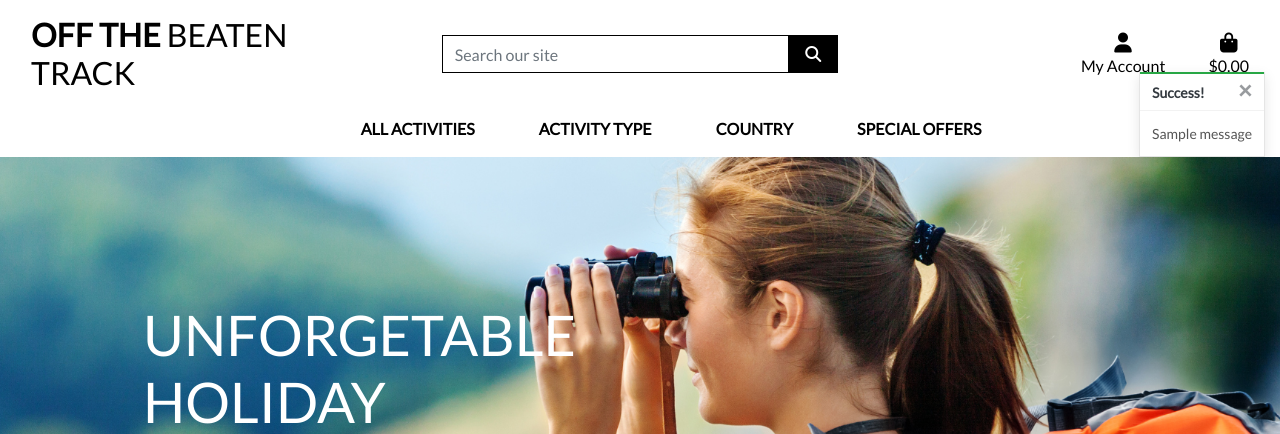
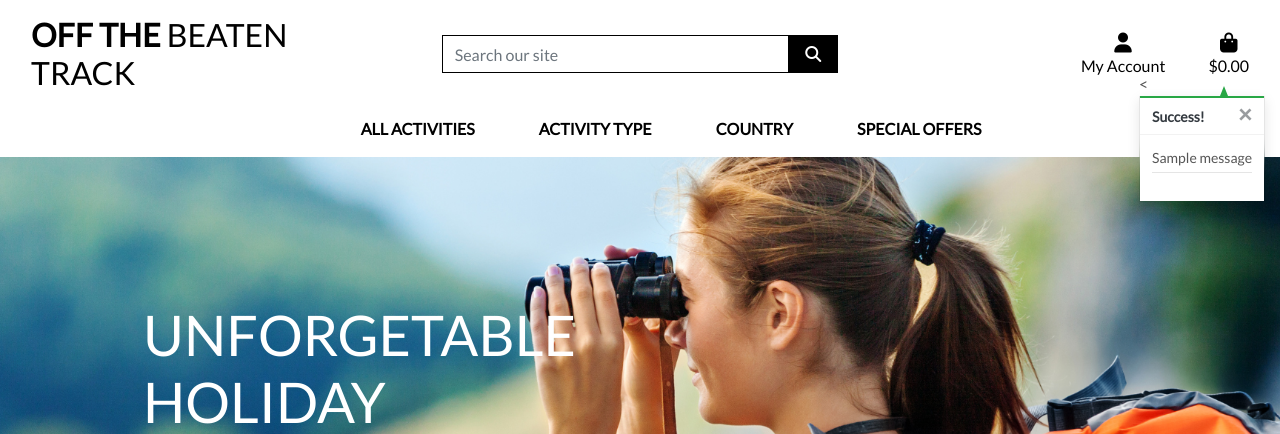
Before and after one commit to Mattjones444/off-the-beaten-track, a Django app: page / in a window 1280 px wide. Shown: the top 434 px of the page. Run offline with Django 3.2, Linux system fonts and the light colour scheme; tables that the repository leaves empty hold one stand-in row (values such as "Sample post"); one stand-in notice (Sample message) is shown; parts of the project's set-up code (start-up, migrations or seed data) failed here and were passed over; some libraries are stand-ins or nearby versions.

Commit message:
added toast notifications for adding to bag and updating bag

```diff
--- a/bag/views.py
+++ b/bag/views.py
@@ -86,12 +86,16 @@ def adjust_bag(request, item_id):
 
     quantity = int(request.POST.get('quantity'))
     bag = request.session.get('bag', {})
+    activity = get_object_or_404(Activity, pk=item_id)
 
     if quantity > 0:
         bag[item_id] = quantity
+        messages.success(request, f'Updated {activity.name} in bag')
 
     else:
         bag.pop(item_id)
+        messages.success(request, f'Removed {activity.name} in bag')
+
 
     request.session['bag'] = bag
 
--- a/static/css/base.css
+++ b/static/css/base.css
@@ -105,6 +105,58 @@ a.category-badge > span.badge:hover {
     height: 2px;
 }
 
+/* from CSS-tricks.com: https://css-tricks.com/snippets/css/css-triangle/ */
+.arrow-up {
+    width: 0;
+    height: 0;
+    border-left: 4px solid transparent;
+    border-right: 4px solid transparent;
+    border-bottom: 10px solid black;
+    position: absolute;
+    top: -10px;
+    right: 36px;
+}
+
+/* Convenience classes - colors copied from Bootstrap */
+.arrow-primary {
+    border-bottom-color: #007bff !important;
+}
+
+.arrow-secondary {
+    border-bottom-color: #6c757d !important;
+}
+
+.arrow-success {
+    border-bottom-color: #28a745 !important;
+}
+
+.arrow-danger {
+    border-bottom-color: #dc3545 !important;
+}
+
+.arrow-warning {
+    border-bottom-color: #ffc107 !important;
+}
+
+.arrow-info {
+    border-bottom-color: #17a2b8 !important;
+}
+
+.arrow-light {
+    border-bottom-color: #f8f9fa !important;
+}
+
+.arrow-dark {
+    border-bottom-color: #343a40 !important;
+}
+
+.bag-notification-wrapper {
+    height: 100px;
+    overflow-x: hidden;
+    overflow-y: auto;
+}
+
+
 
 
 /* -------------------------------- Media Queries */
--- a/templates/includes/toasts/toast_success.html
+++ b/templates/includes/toasts/toast_success.html
@@ -1,4 +1,4 @@
-<div class="toast custom-toast rounded-0 border-top-0" data-autohide="false">
+<<div class="toast custom-toast rounded-0 border-top-0" data-autohide="false">
     <div class="arrow-up arrow-success"></div>
     <div class="w-100 toast-capper bg-success"></div>
     <div class="toast-header bg-white text-dark">
@@ -8,6 +8,36 @@
         </button>
     </div>
     <div class="toast-body bg-white">
-        {{ message }}
+        <div class="row">
+            <div class="col">
+                {{ message }}
+                <hr class="mt-1 mb-3">
+            </div>
+        </div>
+        {% if grand_total %}
+            <p class="logo-font bg-white text-black py-1">Your Bag ({{ product_count }})</p>
+            <div class="bag-notification-wrapper">
+                {% for item in bag_items %}
+                    <div class="row">
+                        <div class="col-3 my-1">
+                            <img class="w-100" src="{{ item.activity.image.url }}">
+                        </div>
+                        <div class="col-9">
+                            <p class="my-0"><strong>{{ item.activity.name }}</strong></p>
+                            <p class="my-0 small text-muted">Qty: {{ item.quantity }}</p>
+                            <p class="my-0 small text-muted">Date: {{ item.date }}</p>
+                        </div>
+                    </div>
+                {% endfor %}
+            </div>
+                    <a href="{% url 'view_bag' %}" class="btn btn-black btn-block rounded-0">
+                        <span class="text-uppercase">Go To Secure Checkout</span>
+                        <span class="icon">
+                            <i class="fas fa-lock"></i>
+                        </span>
+                    </a>
+                </div>
+            </div>
+        {% endif %}
     </div>
 </div>
```
